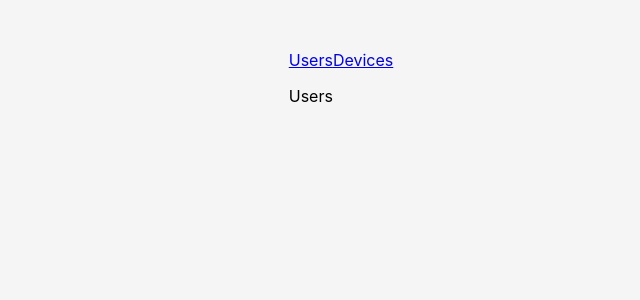
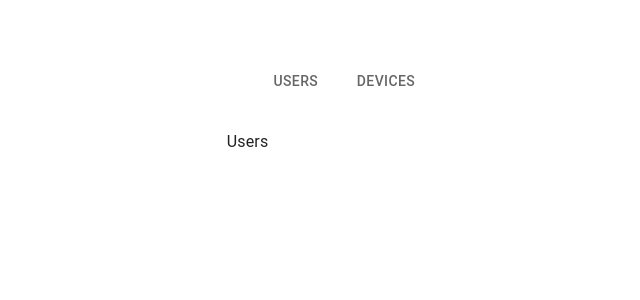
Before and after one commit to cocot3ro/SmartAC, a React (Vite) app in the folder SmartAC/webApp/: page /devices in a window 1280 px wide. Shown: the top 300 px of the page, without its empty margins (299-939 px from the left). Built offline with nearby package versions, Linux system fonts and the light colour scheme.

Commit message:
Testing with material ui

```diff
--- a/SmartAC/package.json
+++ b/SmartAC/package.json
@@ -12,6 +12,10 @@
     "start": "npm run build:shared && npm run start -w webApp"
   },
   "dependencies": {
+    "@emotion/react": "^11.14.0",
+    "@emotion/styled": "^11.14.1",
+    "@mui/icons-material": "^9.4.0",
+    "@mui/material": "^9.4.0",
     "axios": "^1.19.0",
     "react-router-dom": "^7.18.3"
   }
--- a/SmartAC/webApp/src/App.tsx
+++ b/SmartAC/webApp/src/App.tsx
@@ -1,29 +1,30 @@
 import "./App.css";
-import {Routes, Route, NavLink} from "react-router-dom";
+import {Routes, Route, useNavigate} from "react-router-dom";
+import {CssBaseline, Tab, Tabs, Toolbar} from "@mui/material";
+import Devices from "./Pages/Devices/Devices.tsx";
+import Users from "./Pages/Users/Users.tsx";
 
-function Foo1() {
+function App() {
+
+    let navigate = useNavigate();
+
     return (
-        <p>Users</p>
-    )
+        <>
+            <CssBaseline/>
+            <main className="main-content">
+                <Toolbar className="navbar">
+                    <Tabs>
+                        <Tab label="Users" onClick={() => navigate("/users")}/>
+                        <Tab label="Devices" onClick={() => navigate("/devices")}/>
+                    </Tabs>
+                </Toolbar>
+                <Routes>
+                    <Route path="/users" element={<Users/>}/>
+                    <Route path="/devices" element={<Devices/>}/>
+                </Routes>
+            </main>
+        </>
+    );
 }
 
-function Foo2() {
-    return (
-        <p>Devices</p>
-    )
-}
-
-export default function App() {
-    return (
-        <main className="main-content">
-            <nav className="navbar">
-                <NavLink to="/users">Users</NavLink>
-                <NavLink to="/devices">Devices</NavLink>
-            </nav>
-            <Routes>
-                <Route path="/users" element={<Foo1/>}/>
-                <Route path="/devices" element={<Foo2/>}/>
-            </Routes>
-        </main>
-    );
-}
+export default App;
--- /dev/null
+++ b/SmartAC/webApp/src/Pages/Devices/Devices.tsx
@@ -0,0 +1,7 @@
+function Devices() {
+    return (
+        <p>Devices</p>
+    );
+}
+
+export default Devices;
--- /dev/null
+++ b/SmartAC/webApp/src/Pages/Users/Users.tsx
@@ -0,0 +1,7 @@
+function Users() {
+    return (
+        <p>Users</p>
+    );
+}
+
+export default Users;
--- a/SmartAC/webApp/src/index.tsx
+++ b/SmartAC/webApp/src/index.tsx
@@ -1,6 +1,6 @@
 import React from 'react';
 import ReactDOM from 'react-dom/client';
-import {MemoryRouter, Routes, Route, NavLink} from "react-router-dom";
+import {MemoryRouter} from "react-router-dom";
 import App from "./App.tsx";
 
 const rootElement = document.getElementById('root');
```
Also changed, not shown: 2 other files (tests, documents, lock files or other folders).
